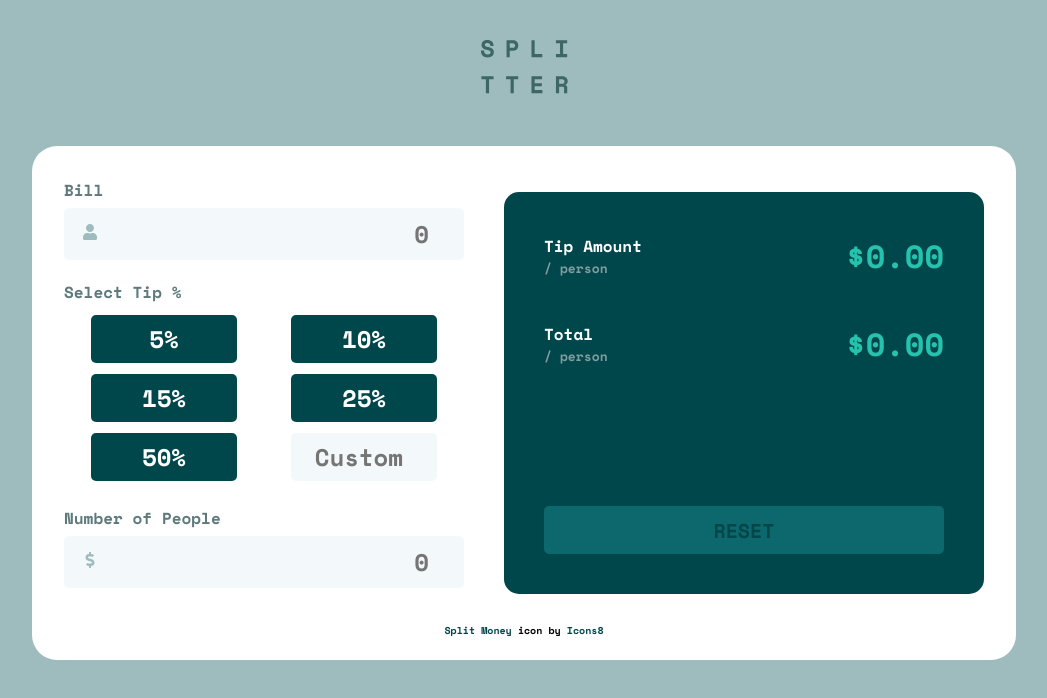
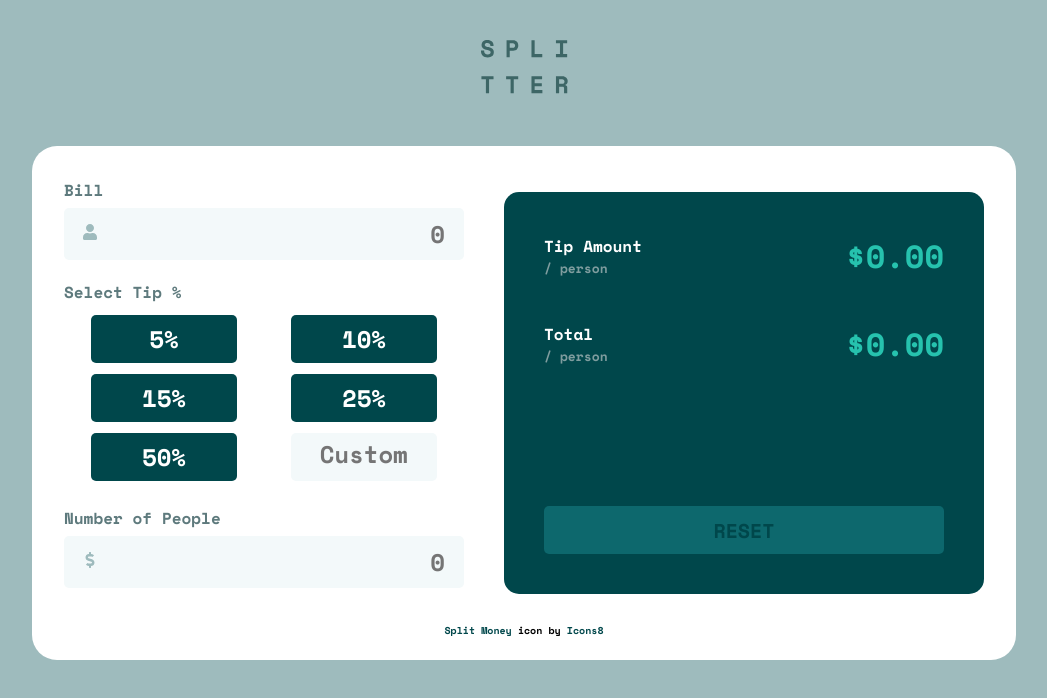
Before and after one commit to NathOrtega/splitter-react-project, a React (Create React App) app: page / in a window 1280 px wide. Shown: the top 698 px of the page, without its empty margins (116-1163 px from the left). Built offline with nearby package versions, Linux system fonts and the light colour scheme.

Commit message:
Fixing some issues with the input component and making some general improvements

```diff
--- a/src/App.css
+++ b/src/App.css
@@ -38,7 +38,7 @@ input::placeholder {
   display: flex;
   justify-content: space-between;
   align-items: center;
-  padding: 6px 16px;
+  padding: 6px 0 6px 16px;
   margin: 6px 0 20px;
   background-color: var(--light100);
   border-radius: 5px;
@@ -91,12 +91,12 @@ input::placeholder {
 }
 
 .smallInput {
-  width: 108px;
+  width: 142px;
   height: 44px;
   outline: none;
   border-radius: 5px;
   font-size: 24px;
-  padding: 0 17px;
+  padding: 0;
   color: var(--dark300);
   background-color: var(--light100);
   border: 2px solid transparent;
--- a/src/components/Input.js
+++ b/src/components/Input.js
@@ -7,26 +7,27 @@ export default class Input extends React.Component {
   }
 
   render() {
-    const { label, placeholder, icon: Icon, value } = this.props
+    const { label, placeholder, icon: Icon, value, errorMessage, isValid } = this.props
+    const isDecorated = label || Icon
+
     return (
       <React.Fragment>
-        { (label && Icon)
-          ?
-            <div className="inputContainer">
+        <div className={isDecorated ? "inputContainer" : "smallInput"}>
+          { label &&
             <label htmlFor={label} className="label">
               {label}
-                {value === "0" && <span className="warning">Can't be zero</span>}
+              {!isValid && <span className="warning">{errorMessage}</span>}
             </label>
-              <div className="input" style={value === 0 ? {border: "2px solid #E17457"} : null}>
+          }
+          <div className={isDecorated ? "input" : null} style={!isValid ? {border: "2px solid #E17457"} : null}>
+            { Icon &&
               <label htmlFor={label}>
                 <Icon className="inputIcon" />
               </label>
-                  <input value={value} onChange={this.handleOnChange} type="number" id={label} placeholder={placeholder} />
+            }
+              <input value={value} onChange={this.handleOnChange} id={label} placeholder={placeholder} type="number"/>
           </div>
         </div>
-          :
-          <input value={value} onChange={this.handleOnChange} type="number" placeholder={placeholder} className="smallInput" />
-        }
       </React.Fragment>
     )
   }
--- a/src/components/ResultRow.js
+++ b/src/components/ResultRow.js
@@ -19,9 +19,3 @@ export default class ResultRow extends React.Component {
     )
   }
 }
-
-ResultRow.defaultProps = {
-  concept: "Amount",
-  subject: "/ Person",
-  value: 0,
-}
--- a/src/components/Splitter.js
+++ b/src/components/Splitter.js
@@ -37,9 +37,17 @@ export default class Splitter extends React.Component {
       <div className="splitterContainer">
         <div className="splitter">
           <div className="requestedInfo">
-            <Input value={billTotal} label={"Bill"} placeholder={0} icon={FaUser} onChange={this.handleBillOnChange} />
+            <Input
+              value={billTotal} label={"Bill"} placeholder={0} icon={FaUser}
+              onChange={this.handleBillOnChange} errorMessage="Can't be zero"
+              isValid={billTotal !== "0"}
+            />
             <TipSelector title="Select Tip %" onChange={this.handleTipSelectorOnChange} />
-            <Input value={numberOfPeople} label={"Number of People"} placeholder={0} icon={FaDollarSign} onChange={this.handleNumberOfPeopleOnChange} />
+            <Input
+              value={numberOfPeople} label={"Number of People"} placeholder={0} icon={FaDollarSign}
+              onChange={this.handleNumberOfPeopleOnChange} errorMessage="Can't be zero"
+              isValid={numberOfPeople !== "0"}
+            />
           </div>
           <ValuesCalculator billTotal={Number(billTotal)} tipPercentage={Number(tipPercentage)} numberOfPeople={Number(numberOfPeople)}/>
         </div>
--- a/src/components/TipSelector.js
+++ b/src/components/TipSelector.js
@@ -32,13 +32,12 @@ export default class TipSelector extends React.Component {
       <React.Fragment>
         {this.props.title && <p className="label">{this.props.title}</p>}
         <div className="togglesContainer">
-          {togglesInfo.map(toggle => {
-              const { label, id } = toggle
+          {togglesInfo.map(({ label, id }) => {
               return (
                 <Toggle id={id} label={label} onClick={this.handleOnClick} isSelected={this.isSelected(id)} />
               )
             })}
-          <Input  value={this.state.customTip} placeholder="Custom" onChange={this.handleOnChange}/>
+          <Input  value={this.state.customTip} placeholder="Custom" onChange={this.handleOnChange} isValid={true}/>
         </div>
       </React.Fragment>
     )
```
Lines whose indentation alone changed are shown as unchanged.
